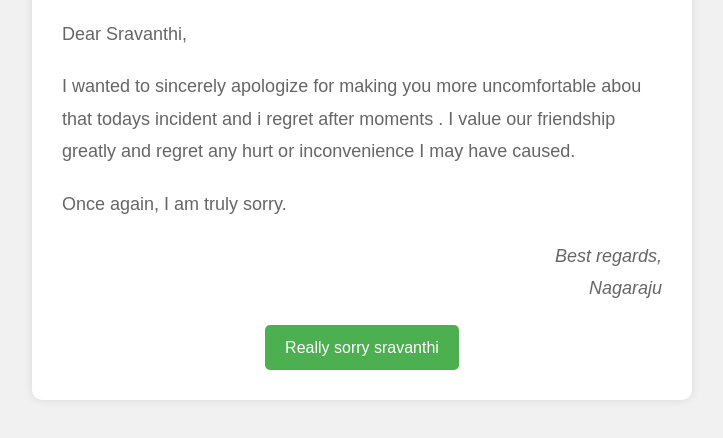
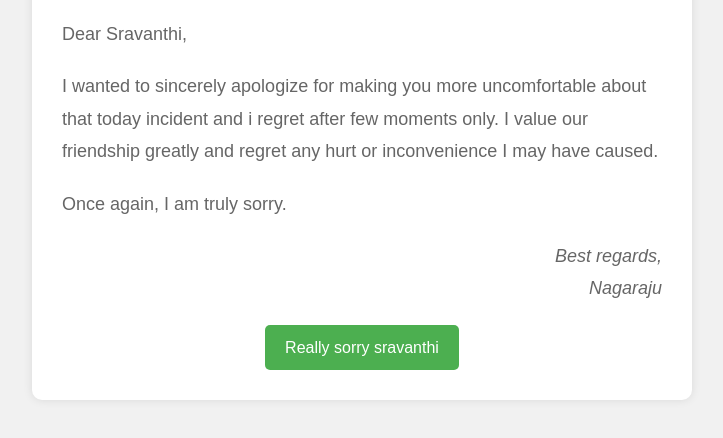
Before and after one commit to Sravanthi8895/apology_to_bestie, a plain HTML site: page index.html in a window 1280 px wide. Shown: the part 154-592 px from the top of the page, without its empty margins (278-1001 px from the left). Drawn offline with Linux system fonts and the light colour scheme.

Commit message:
Update index.html

```diff
--- a/index.html
+++ b/index.html
@@ -55,7 +55,7 @@
     <div class="container">
         <h1>Apology to Sravanthi</h1>
         <p>Dear Sravanthi,</p>
-        <p>I wanted to sincerely apologize for making you more uncomfortable abou that todays incident and i regret after moments . I value our friendship greatly and regret any hurt or inconvenience I may have caused.</p>
+        <p>I wanted to sincerely apologize for making you more uncomfortable about that today incident and i regret after few moments only. I value our friendship greatly and regret any hurt or inconvenience I may have caused.</p>
         <p>Once again, I am truly sorry.</p>
         <p class="signature">Best regards,<br>Nagaraju</p>
         <div class="btn-container">
```
